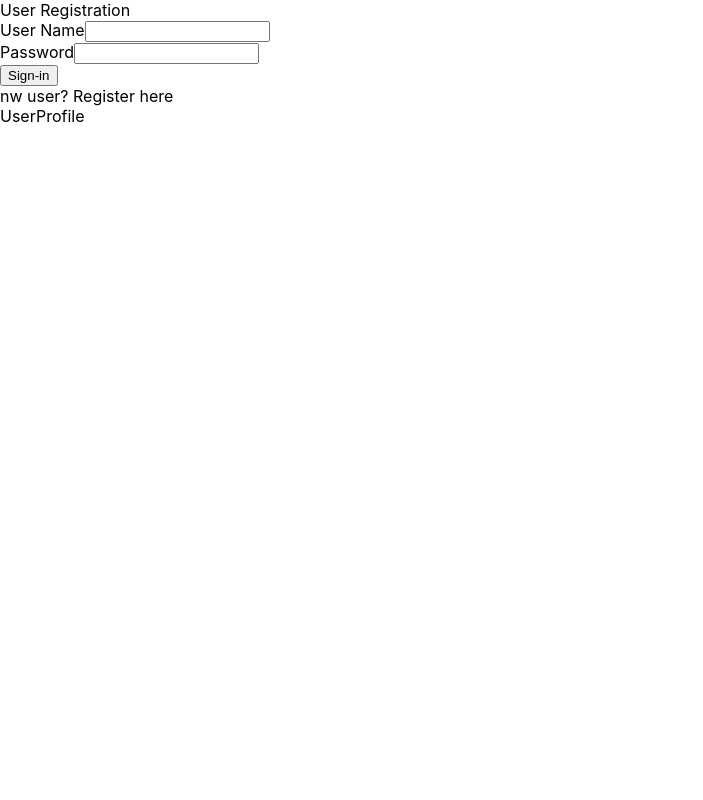
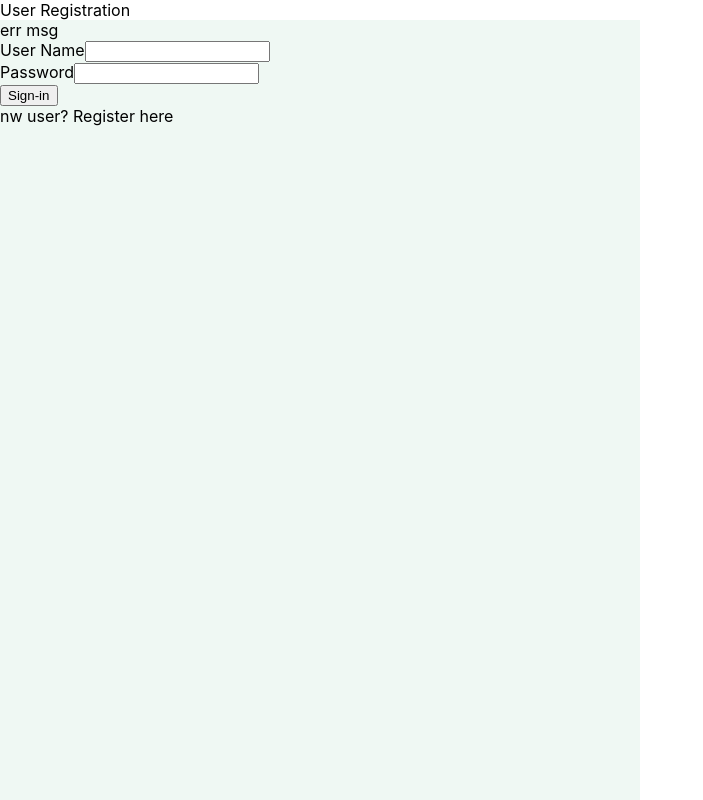
Before and after one commit to thanhquang19/User-Registration, a React (Create React App) app in the folder useregistration/: page / in a window 1280 px wide. Shown: the top 800 px of the page, without its empty margins (0-703 px from the left). Built offline with nearby package versions, Linux system fonts and the light colour scheme.

Commit message:
add style

```diff
--- /dev/null
+++ b/useregistration/src/Pages/Log-in/Login.css
@@ -0,0 +1,5 @@
+#login-form {
+    background-color: #EFF8F3;
+    aspect-ratio: 3 / 5;
+    width: 50%;
+}
--- a/useregistration/src/Pages/Log-in/Login.jsx
+++ b/useregistration/src/Pages/Log-in/Login.jsx
@@ -1,9 +1,11 @@
-import React from 'react'
+import React from 'react';
+import './Login.css';
 
 
 export default function Login() {
   return (
-    <form>
+    <form id='login-form'>
+      <div>err msg</div>
       <label for="username"> User Name</label>
       <input id='username' type="text"></input>
       <br/>
```
